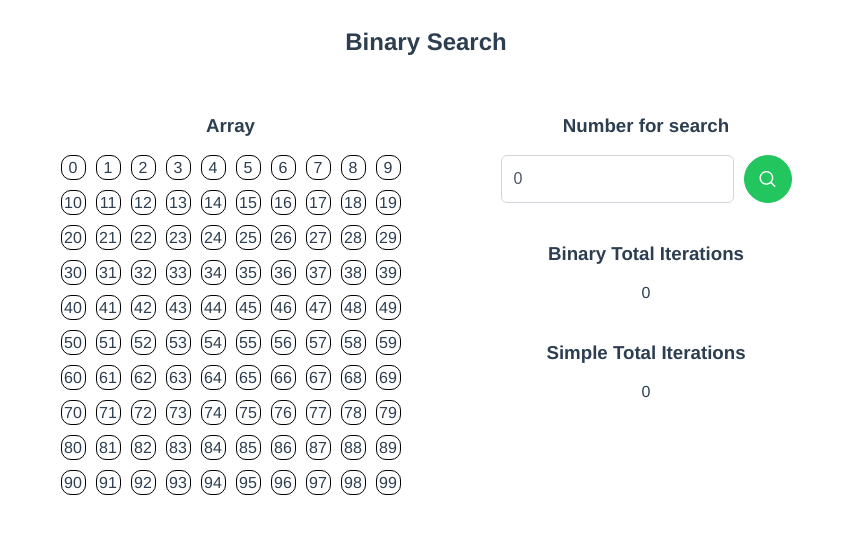
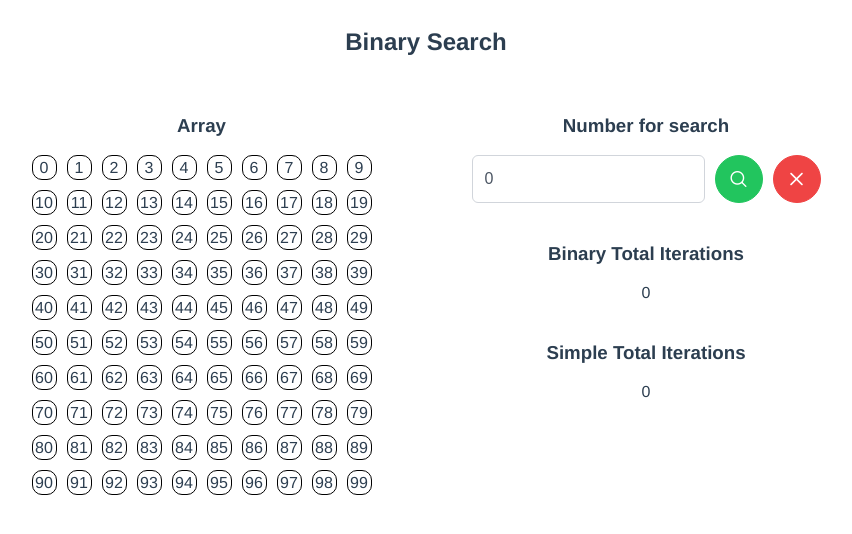
Before and after one commit to vitalic-web/algorithms, a Vue app: page /binary in a window 1280 px wide. Shown: the top 534 px of the page, without its empty margins (214-1066 px from the left). Built offline with nearby package versions, Linux system fonts and the light colour scheme; a web font is replaced by a local one.

Commit message:
Add clearResult button

```diff
--- a/src/views/BinarySearch.vue
+++ b/src/views/BinarySearch.vue
@@ -24,6 +24,13 @@
             rounded
             aria-label="Search"
             @click="searchIndex"
+          />
+          <Button
+            icon="pi pi-times"
+            severity="danger"
+            rounded
+            aria-label="Cancel"
+            @click="clearResult"
           />
         </div>
         <h3 class="binary__result-title">Binary Total Iterations</h3>
@@ -79,6 +86,13 @@ const searchIndex = () => {
   searchedNumIndex.value = binarySearch(arr, numForSearch.value);
   simpleTotalIterations.value = simpleSearch(arr, numForSearch.value);
 };
+
+const clearResult = () => {
+  numForSearch.value = 0;
+  searchedNumIndex.value = null;
+  binaryTotalIterations.value = 0;
+  simpleTotalIterations.value = 0;
+};
 </script>
 
 <style lang="scss">
```
